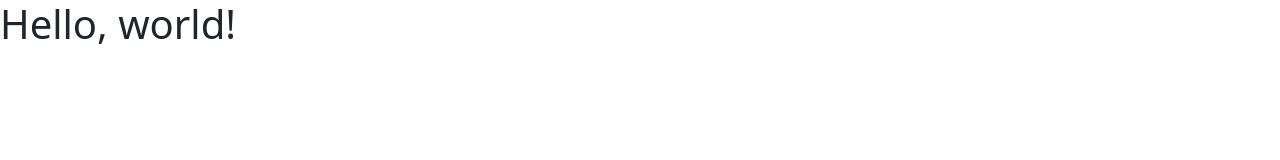
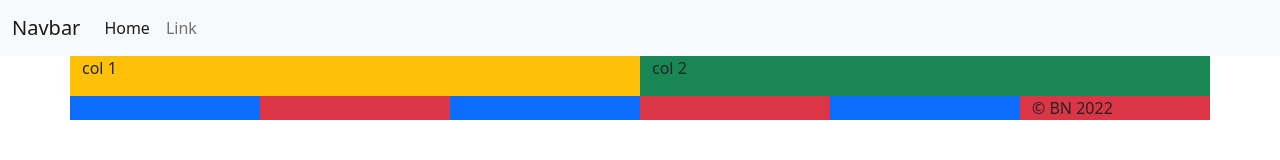
Before and after one commit to niiicedave/collab-practice, a plain HTML site: page index.html in a window 1280 px wide. Drawn offline with nearby package versions, Linux system fonts and the light colour scheme.

Commit message:
take home challenge

```diff
--- a/index.html
+++ b/index.html
@@ -17,7 +17,49 @@
     <title>Hello, world!</title>
   </head>
   <body>
-    <h1>Hello, world!</h1>
+        <nav class="navbar navbar-expand-lg navbar-light bg-light">
+          <div class="container-fluid">
+            <a class="navbar-brand" href="#">Navbar</a>
+            <button class="navbar-toggler" type="button" data-bs-toggle="collapse" data-bs-target="#navbarSupportedContent" aria-controls="navbarSupportedContent" aria-expanded="false" aria-label="Toggle navigation">
+              <span class="navbar-toggler-icon"></span>
+            </button>
+            <div class="collapse navbar-collapse" id="navbarSupportedContent">
+              <ul class="navbar-nav me-auto mb-2 mb-lg-0">
+                <li class="nav-item">
+                  <a class="nav-link active" aria-current="page" href="#">Home</a>
+                </li>
+                <li class="nav-item">
+                  <a class="nav-link" href="#">Link</a>
+                </li>
+              </ul>
+            </div>
+          </div>
+        </nav>
+
+
+      <section>
+        <div class="container">
+          <div class="row">
+            <div class="col-md-6 bg-warning">
+              <p> col 1 </p>
+            </div>
+            <div class="col-md-6 bg-success">
+              <p> col 2 </p>
+            </div>
+          </div>
+        </div>
+      </section>
+
+    <footer class="container">
+      <div class="row">
+        <div class="col-sm-2 bg-primary"></div>
+        <div class="col-sm-2 bg-danger"></div>
+        <div class="col-sm-2 bg-primary"></div>
+        <div class="col-sm-2 bg-danger"></div>
+        <div class="col-sm-2 bg-primary"></div>
+        <div class="col-sm-2 bg-danger"> &copy; BN 2022</div>
+      </div>
+    </footer>
 
     <!-- JavaScript: Bootstrap Bundle with Popper -->
     <script
```
